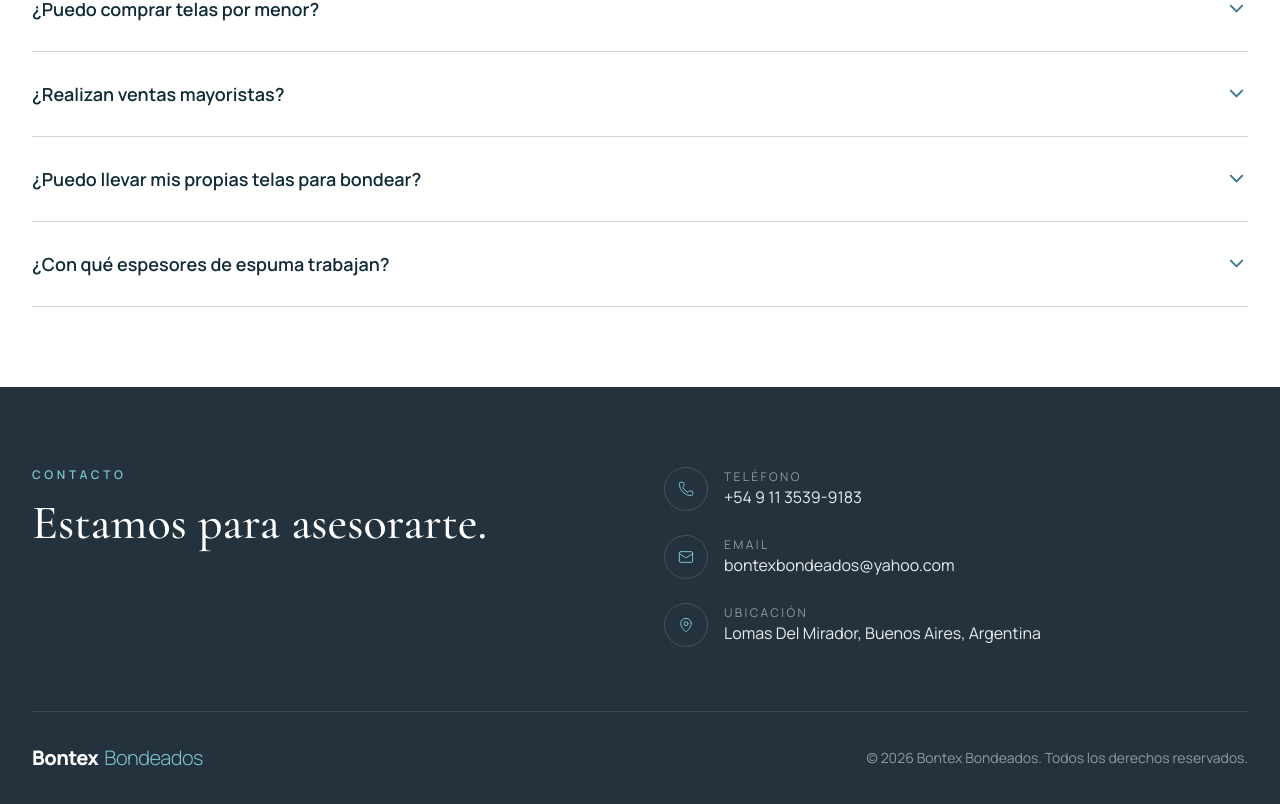
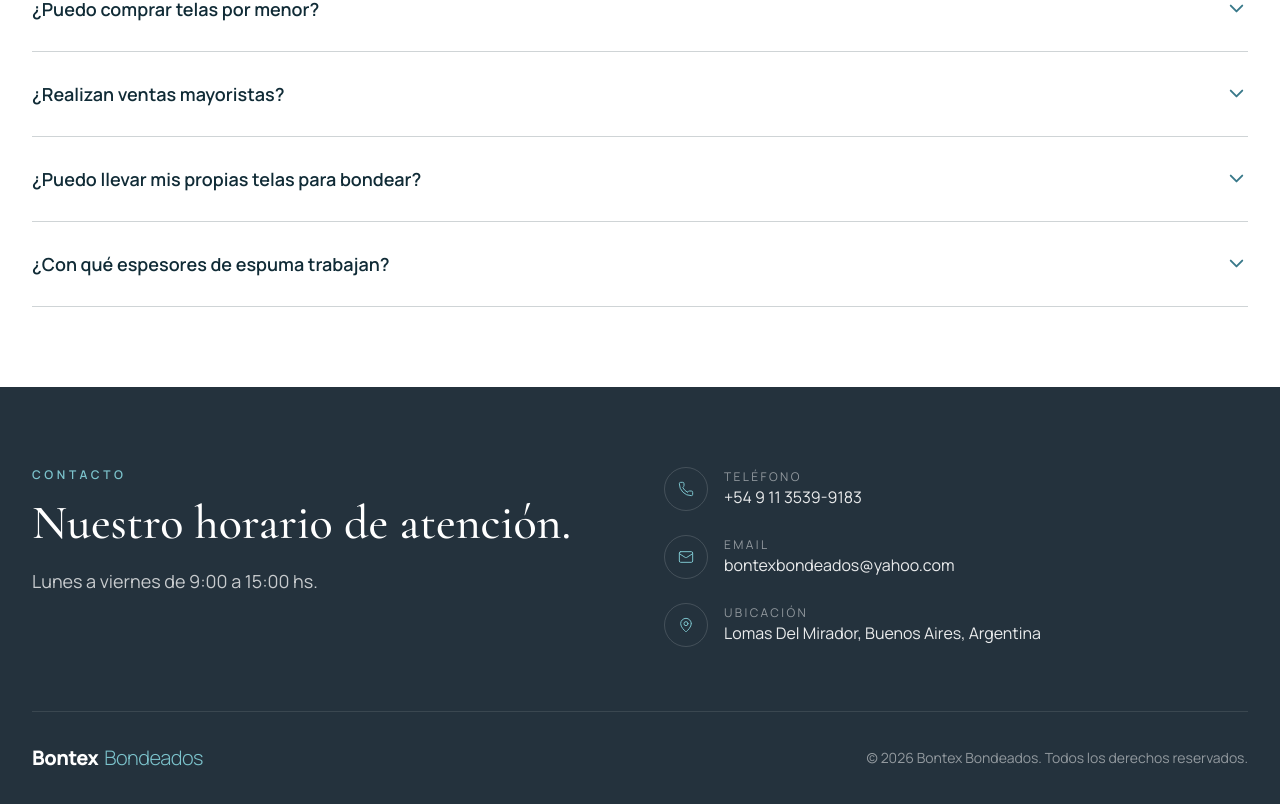
Before and after one commit to tiagocardozoo/Bontex, a Next.js app: page / in a window 1280 px wide. Shown: the part 1912-2716 px from the top of the page. Built offline with nearby package versions, Linux system fonts and the light colour scheme.

Commit message:
Update site-footer.tsx

```diff
--- a/components/site-footer.tsx
+++ b/components/site-footer.tsx
@@ -15,8 +15,11 @@ export function SiteFooter() {
           <div>
             <p className="text-xs font-semibold uppercase tracking-[0.3em] text-teal-soft">Contacto</p>
             <h2 id="contacto-title" className="mt-4 font-serif text-4xl font-medium text-balance md:text-5xl">
-              Estamos para asesorarte.
+              Nuestro horario de atención.
             </h2>
+            <p className="mt-5 text-lg text-white/75">
+  Lunes a viernes de 9:00 a 15:00 hs.
+</p>
           </div>
           <ul className="grid gap-6 sm:grid-cols-3 lg:grid-cols-1">
             {CONTACT.map(({ icon: Icon, label, value, href }) => (
```
